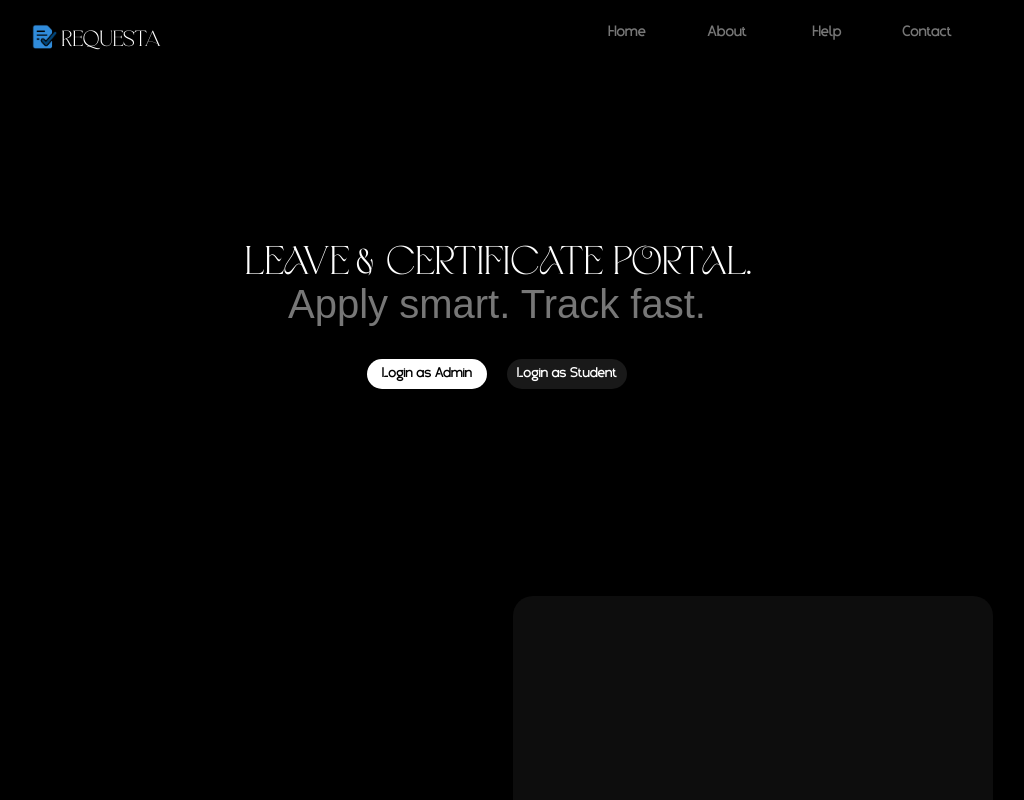
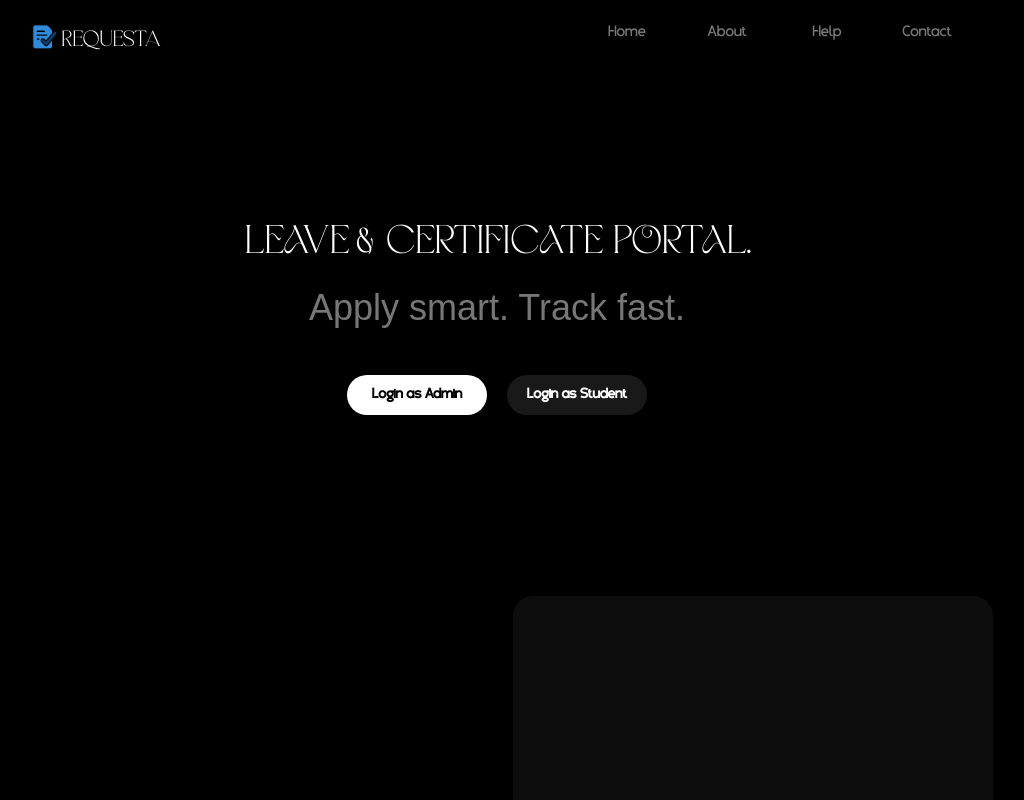
Before and after one commit to adtshrm007/Requesta-Client, a React (Vite) app: page / in a window 1280 px wide. Shown: the top 800 px of the page, without its empty margins (143-1167 px from the left). Built offline with nearby package versions, Linux system fonts and the light colour scheme; a web font is replaced by a local one.

Commit message:
Initial Commit

```diff
--- a/src/Components/TagLine.jsx
+++ b/src/Components/TagLine.jsx
@@ -1,35 +1,46 @@
 import { Link } from "react-router-dom";
-import { motion } from "motion/react";
+import { motion } from "framer-motion"; // Correct import from 'framer-motion'
+
 const TagLine = () => {
   const tagline1 = "Leave & Certificate Portal.";
   const tagline2 = "Apply smart. Track fast.";
 
   return (
     <motion.div
-      className="tagline w-[960px] h-[500px]  justify-self-center flex flex-col justify-center text-center"
-      initial={{ scale: 0 }}
-      animate={{ scale: 1 }}
+      className="tagline w-full max-w-[960px] h-[500px] mx-auto flex flex-col justify-center text-center px-4"
+      initial={{ opacity: 0, y: 50 }}
+      animate={{ opacity: 1, y: 0 }}
       transition={{
         type: "spring",
         stiffness: 100,
-        duration: 5,
+        duration: 1.5,
         ease: "easeInOut",
       }}
     >
-      <div className="tagline_1 h-[40px] text-white text-[40px] font-growmajour">
+      <div className="text-white text-[32px] sm:text-[40px] font-growmajour mb-2">
         {tagline1}
       </div>
-      <div className="tagline_1 h-[40px] text-[#777777] text-[40px] font-radon">
+      <div className="text-[#777777] text-[28px] sm:text-[36px] font-radon">
         {tagline2}
       </div>
-      <div className="tagline_1 h-[40px] mt-10 flex justify-center items-center gap-5 font-mooxy">
+
+      <div className="mt-10 flex flex-wrap justify-center items-center gap-5 font-mooxy">
         <Link to="/adminlogin">
-          <motion.button className="admin_login bg-white w-[120px] h-[30px] rounded-[100px] text-[14px] text-center cursor-pointer" whileHover={{ scale: 1.1 }} whileTap={{ scale: 0.9 }}>
+          <motion.button
+            className="bg-white w-[140px] h-[40px] rounded-full text-[14px] font-semibold text-black shadow-md transition-all"
+            whileHover={{ scale: 1.1 }}
+            whileTap={{ scale: 0.95 }}
+          >
             Login as Admin
           </motion.button>
         </Link>
+
         <Link to="/studentlogin">
-          <motion.button className="student_login bg-[#191919] w-[120px] h-[30px] rounded-[100px] text-[14px] text-center text-white cursor-pointer" whileHover={{ scale: 1.1 }} whileTap={{ scale: 0.9 }}>
+          <motion.button
+            className="bg-[#191919] w-[140px] h-[40px] rounded-full text-[14px] font-semibold text-white shadow-md transition-all"
+            whileHover={{ scale: 1.1 }}
+            whileTap={{ scale: 0.95 }}
+          >
             Login as Student
           </motion.button>
         </Link>
```
